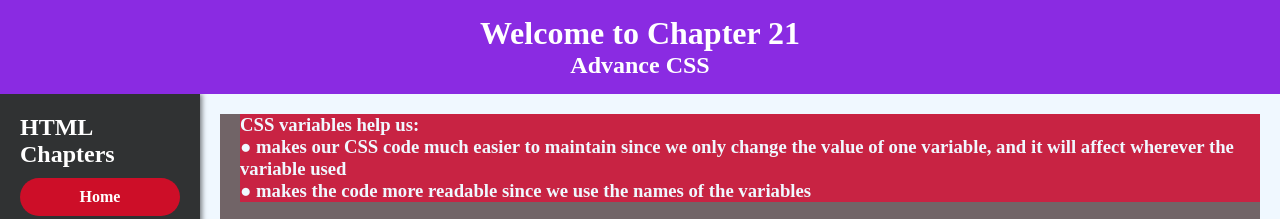
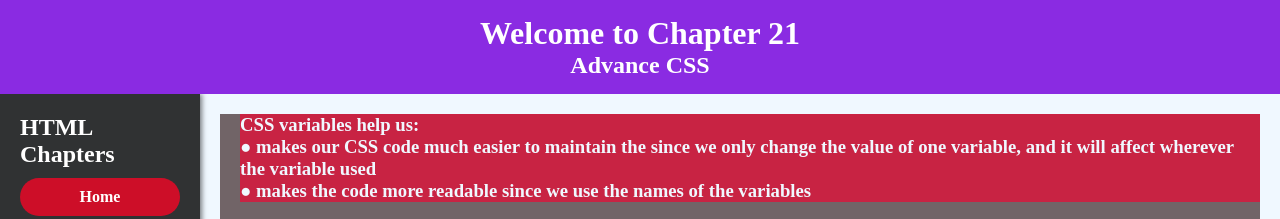
Before and after one commit to Fahimfoysal111/HTML-AND-CSS-PROJECT-ChapterBase, a plain HTML site: page Chapter21.html in a window 1280 px wide. Shown: the top 219 px of the page. Drawn offline with Linux system fonts and the light colour scheme.

Commit message:
Update Chapter21.html

```diff
--- a/Chapter21.html
+++ b/Chapter21.html
@@ -124,7 +124,7 @@
     <main>
       <div class="content">
         <h3 style="display: flex;gap: 10px;background-color: rgba(220, 20, 60, 0.817);min-height: calc(100vh-96px);">CSS variables help us:<br>
-          ● makes our CSS code much easier to maintain since we only
+          ● makes our CSS code much easier to maintain the since we only
           change the value of one variable, and it will affect wherever
           the variable used<br>
           ● makes the code more readable since we use the names of
```
